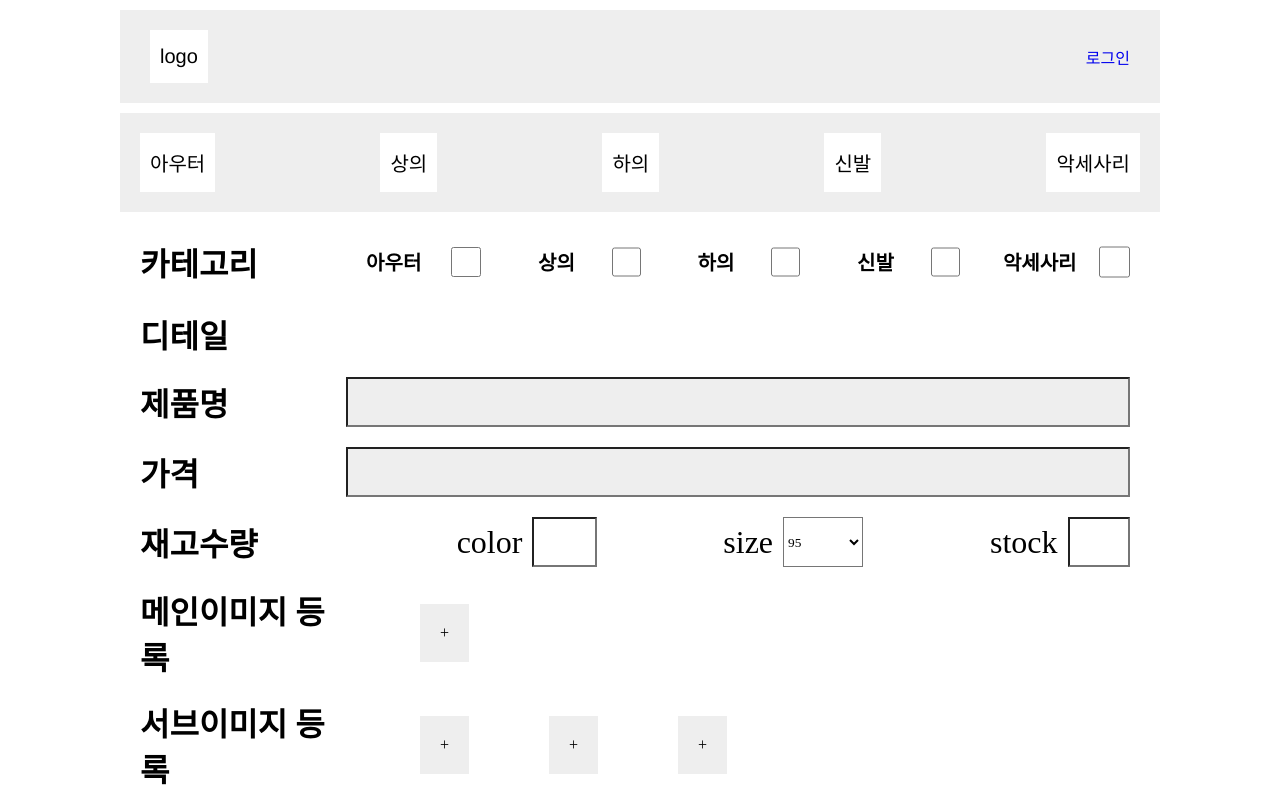
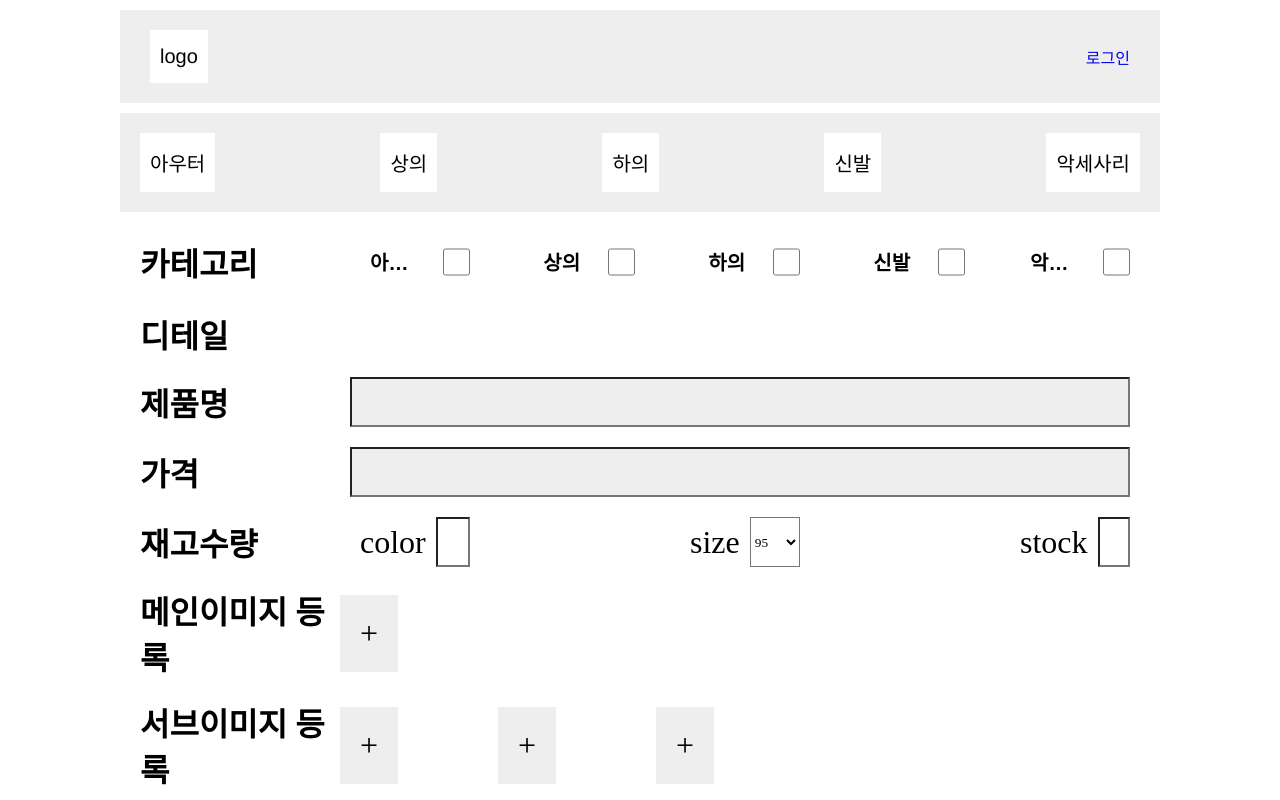
Before and after one commit to Lee-chansu/shoppingMall, a React (Create React App) app: page /productList/add in a window 1280 px wide. Shown: the top 800 px of the page. Built offline with nearby package versions, Linux system fonts and the light colour scheme; a web font is replaced by a local one.

Commit message:
productAddpage file 기능 연동

```diff
--- a/src/css/productAdd.css
+++ b/src/css/productAdd.css
@@ -1,74 +1,104 @@
-.productAdd{background-color: hsl(0, 0%, 100%);}
-.productAdd .inner{}
-.productAdd .inner .wrap{display: flex;}
+.productAdd {
+  background-color: hsl(0, 0%, 100%);
+}
+.productAdd .inner {}
 .productAdd .inner .wrap {
-  display: flex; justify-content: space-between; align-items: center;
-  width: 100%; padding: 0 20px; margin: 20px 0;
+  display: flex;
 }
-.productAdd .inner .wrap .title{
+.productAdd .inner .wrap {
+  display: flex;
+  justify-content: space-between;
+  align-items: center;
+  width: 100%;
+  padding: 0 20px;
+  margin: 20px 0;
+}
+.productAdd .inner .wrap .title {
   width: 20%;
   font-size: 32px;
 }
+.productAdd .inner .wrap .boxWrap {
+  width: 80%;
+  display: flex;
+  justify-content: space-between;
+  align-items: center;
+  font-size: 32px;
+}
 
-.productAdd .inner .wrap .box{
-  display: flex; justify-content: space-between; align-items: center;
-  width: 15%; margin-left: 20px;
+.productAdd .inner .wrap .box {
+  display: flex;
+  justify-content: space-between;
+  align-items: center;
+  width: 15%;
+  margin-left: 20px;
 }
-.productAdd .inner .wrap .box .text{
-  font-size: 20px; font-weight: 600;
+.productAdd .inner .wrap .box .text {
+  font-size: 20px;
+  font-weight: 600;
 }
-.productAdd .inner .wrap .box input[type = "checkbox"]{
+.productAdd .inner .wrap .box input[type="checkbox"] {
   margin: 0 10px;
-  width: 50px; height: 50px;
+  width: 50px;
+  height: 50px;
   background-color: #eee;
 }
-.productAdd .inner .wrap input[type = "text"]{
+.productAdd .inner .wrap input[type="text"] {
   margin: 0 10px;
   height: 50px;
-  width: 80%;
+  width: 100%;
   background-color: #eee;
 }
 
-.productAdd .inner .wrap.stock select{
+.productAdd .inner .wrap.stock select {
   margin: 0 10px;
-  width: 100%; height: 50px;
+  width: 100%;
+  height: 50px;
   background-color: #fff;
 }
-.productAdd .inner .wrap.stock input{
+.productAdd .inner .wrap.stock input {
   margin: 0 10px;
   height: 50px;
   width: 100%;
   background-color: #fff;
 }
-.productAdd .inner .wrap.stock label{
+.productAdd .inner .wrap.stock label {
   font-size: 32px;
 }
 .productAdd .inner .wrap.img {
   justify-content: flex-start;
 }
-.productAdd .inner .wrap.img .addImg{
+.productAdd .inner .wrap.img .boxWrap {
+  justify-content: flex-start;
+}
+.productAdd .inner .wrap.img .boxWrap .addImg {
   padding: 20px;
-  margin-left: 80px;
+  margin-left: 100px;
   background-color: #eee;
-  &:hover{
-    background-color: #ddd;
-    cursor: pointer;
-  }
 }
-.productAdd .inner .wrap.img input[type="file"]{
-  display: block;
-  width: 0; height: 0; overflow: hidden;
+.productAdd .inner .wrap.img .boxWrap .addImg.firstImg {
+  margin-left: 0;
+}
+.productAdd .inner .wrap.img .addImg:hover {
+  background-color: #ddd;
+  cursor: pointer;
+}
+.productAdd .inner .wrap.img input[type="file"] {
+  display: none;
 }
 
-.productAdd .inner .wrap.description input{
+.productAdd .inner .wrap.description input {
   height: 300px;
 }
-.productAdd .inner .btnForm{
-  display: flex; justify-content: center; align-items: center;
-  width: 100%; height: 200px;
+.productAdd .inner .btnForm {
+  display: flex;
+  justify-content: center;
+  align-items: center;
+  width: 100%;
+  height: 200px;
 }
-.productAdd .inner .btnForm button{
-  margin: 0 100px; padding: 10px;
+.productAdd .inner .btnForm button {
+  margin: 0 100px;
+  padding: 10px;
   width: 300px;
   font-size: 32px;
   border-radius: 20px;
--- a/src/routes/productAddPage.js
+++ b/src/routes/productAddPage.js
@@ -30,6 +30,7 @@ export const ProductAdd = () => {
         <div className="inner">
           <div className="wrap">
             <h2 className="title">카테고리</h2>
+            <div className="boxWrap">
               {category.map((el) => {
                 return (
                   <div className="box" key={el}>
@@ -47,8 +48,10 @@ export const ProductAdd = () => {
                 );
               })}
             </div>
+          </div>
           <div className="wrap">
             <h2 className="title">디테일</h2>
+            <div className="boxWrap">
               {detailBar.map((el) => {
                 return (
                   <div className="box" key={el}>
@@ -58,16 +61,22 @@ export const ProductAdd = () => {
                 );
               })}
             </div>
+          </div>
           <div className="wrap">
             <h2 className="title">제품명</h2>
+            <div className="boxWrap">
               <input type="text" name="name" />
+            </div>
           </div>
           <div className="wrap">
             <h2 className="title">가격</h2>
+            <div className="boxWrap">
               <input type="text" name="price" />
             </div>
-          <div className="wrap stock">
+          </div>
+          <div className="wrap stock boxWrap">
             <h2 className="title">재고수량</h2>
+            <div className="boxWrap">
               <div className="box">
                 <label for="color">color</label>
                 <input type="text" name="color" />
@@ -95,31 +104,39 @@ export const ProductAdd = () => {
                 <input type="number" name="stock" />
               </div>
             </div>
+          </div>
           <div className="wrap img">
             <h2 className="title">메인이미지 등록</h2>
-            <label for="image">
-              <div className="addImg">+</div>
+            <div className="boxWrap">
+              <label for="mainImage">
+                <div className="addImg firstImg">+</div>
               </label>
-            <input className="image" type="file" name="image" />
+            </div>
+            <input id="mainImage" type="file" name="mainImage" />
           </div>
           <div className="wrap img">
             <h2 className="title">서브이미지 등록</h2>
-            <label for="image">
+            <div className="boxWrap">
+              <label for="subImage1">
+                <div className="addImg firstImg">+</div>
+              </label>
+              <input id="subImage1" type="file" name="subImage1" />
+
+              <label for="subImage2">
                 <div className="addImg">+</div>
               </label>
-            <input className="image" type="file" name="image" />
-            <label for="image">
+              <input id="subImage2" type="file" name="subImage2" />
+              <label for="subImage3">
                 <div className="addImg">+</div>
               </label>
-            <input className="image" type="file" name="image" />
-            <label for="image">
-              <div className="addImg">+</div>
-            </label>
-            <input className="image" type="file" name="image" />
+              <input id="subImage3" type="file" name="subImage3" />
+            </div>
           </div>
           <div className="wrap description">
             <h2 className="title">상품 상세설명</h2>
+            <div className="boxWrap">
               <input type="text" name="description" />
+            </div>
           </div>
           <div className="btnForm">
             <Link to="#">
--- a/src/routes/productList.js
+++ b/src/routes/productList.js
@@ -11,8 +11,8 @@ export const ProductList = () => {
   const [productList, setProductList] = useState([]);
 
   const loadProduct = async () => {
-    // const getProduct = await fetch("http://localhost:5000/").then((res) =>
-    const getProduct = await fetch("https://hotcake.loca.lt/Product").then((res) =>
+    const getProduct = await fetch("http://localhost:5000/").then((res) =>
+    // const getProduct = await fetch("https://hotcake.loca.lt/Product").then((res) =>
       res.json()
     );
     setProductList(getProduct);
```
Also changed, not shown: 1 other file (tests, documents, lock files or other folders). Lines whose indentation alone changed are shown as unchanged.
